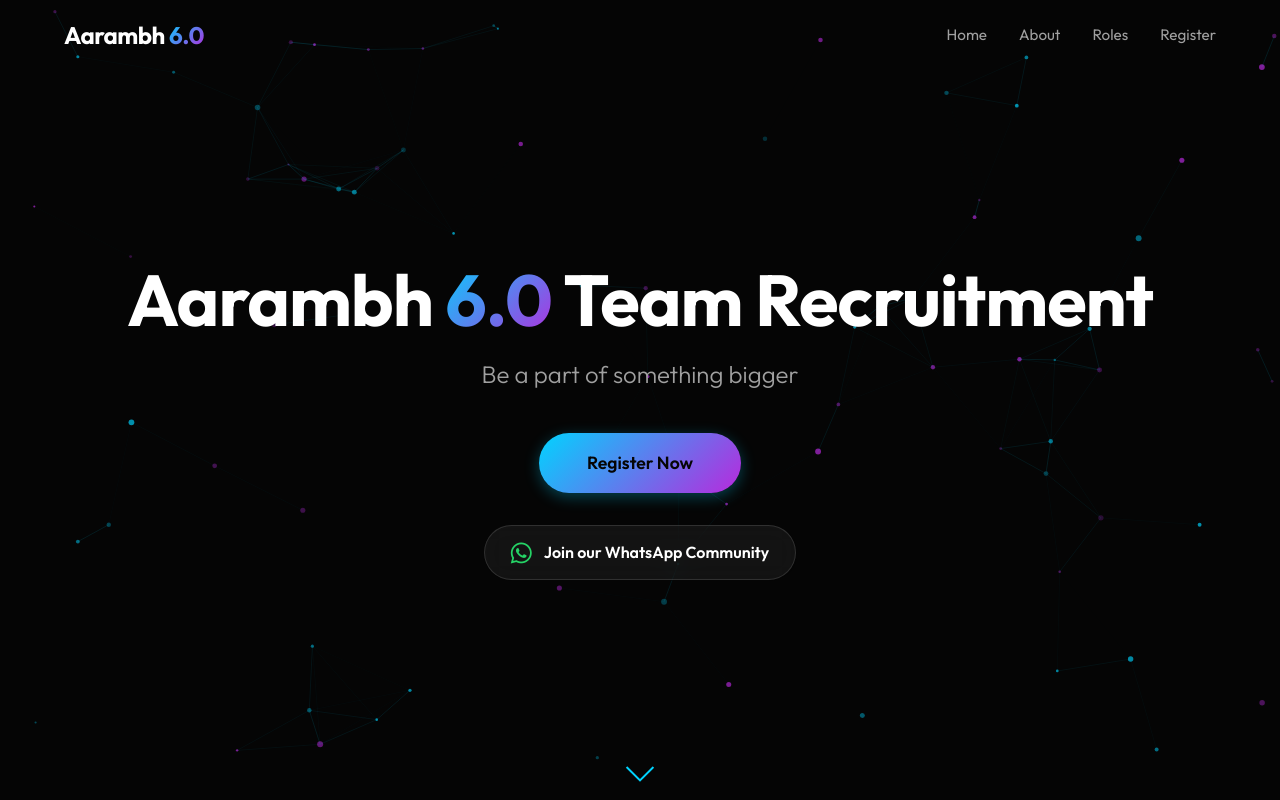
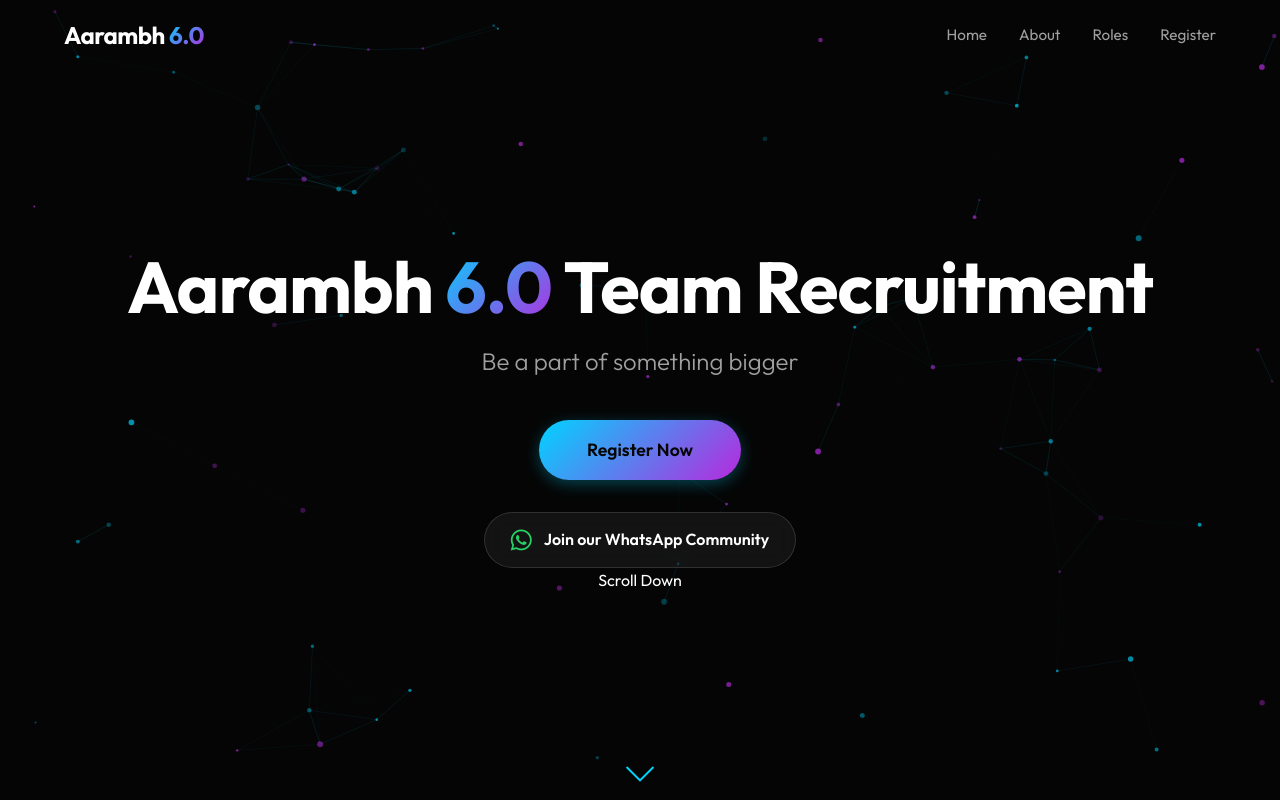
Before and after one commit to SahilSalunkhe/Aarambh, a plain HTML site: page index.html in a window 1280 px wide. Shown: the top 800 px of the page. Drawn offline with Linux system fonts and the light colour scheme.

Commit message:
Update index.html

```diff
--- a/index.html
+++ b/index.html
@@ -45,6 +45,9 @@ href="https://cdnjs.cloudflare.com/ajax/libs/font-awesome/6.7.2/css/all.min.css"
                 Join our WhatsApp Community
             </a>
         </div>
+            <div class="scroll-text">
+    Scroll Down
+</div>
 
 
 </div>
```
